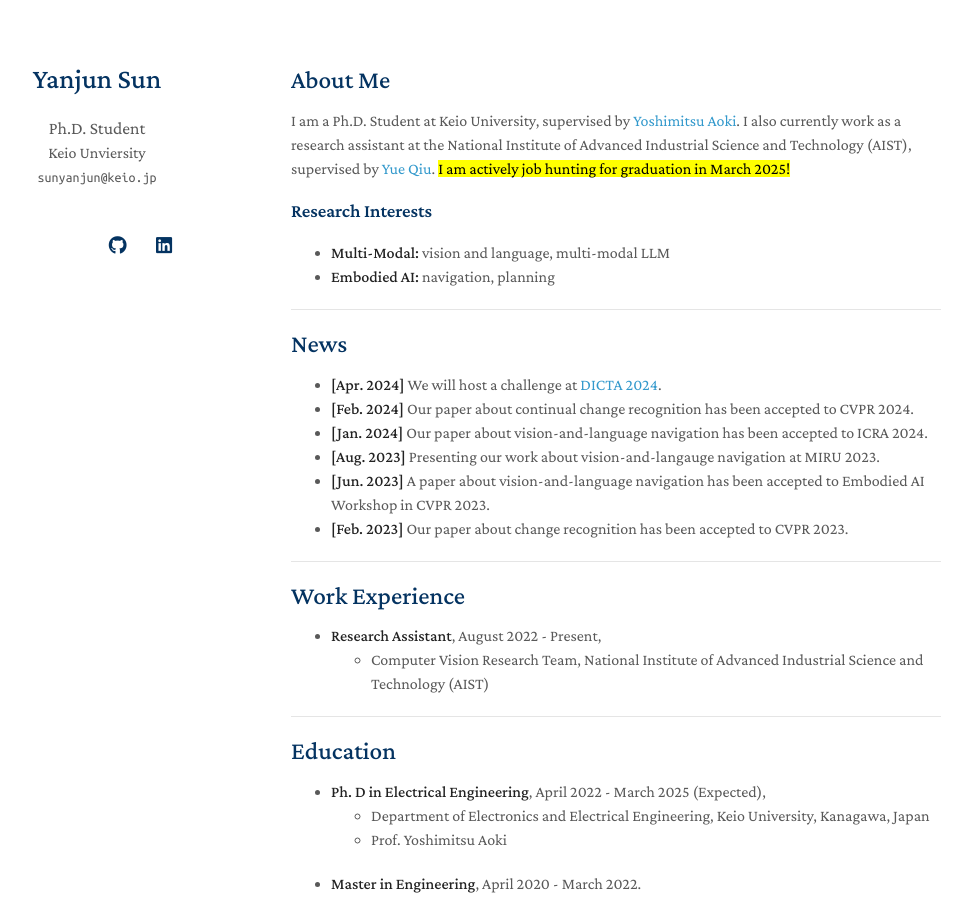
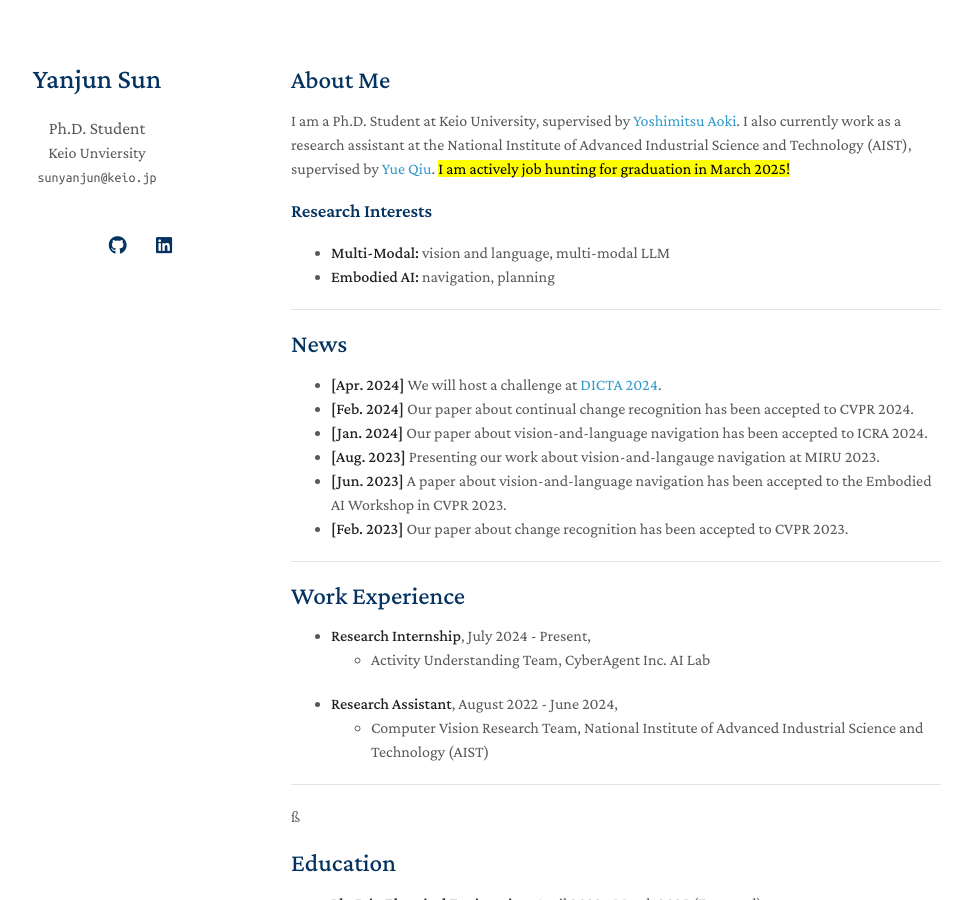
Before and after one commit to AuderySun/AudreySun.github.io, a Jekyll site: the page built from index.md, in a window 1280 px wide and 900 px high. Shown: the whole window, without its empty margins (179-1151 px from the left). Built offline with Jekyll 4.4.1, drawn with Linux system fonts in a browser that asks for light colours; nearby versions of some CDN libraries; a style sheet for code colours, icons or effects is not loaded; our own code applies the rules of GitHub Pages for plain Markdown files.

Commit message:
add experiments

```diff
--- a/index.md
+++ b/index.md
@@ -19,17 +19,19 @@ I am a Ph.D. Student at Keio University, supervised by [Yoshimitsu Aoki](https:/
 - **[Feb. 2024]** Our paper about continual change recognition has been accepted to CVPR 2024.
 - **[Jan. 2024]** Our paper about vision-and-language navigation has been accepted to ICRA 2024.
 - **[Aug. 2023]** Presenting our work about vision-and-langauge navigation at MIRU 2023.
-- **[Jun. 2023]** A paper about vision-and-language navigation has been accepted to Embodied AI Workshop in CVPR 2023.
+- **[Jun. 2023]** A paper about vision-and-language navigation has been accepted to the Embodied AI Workshop in CVPR 2023.
 - **[Feb. 2023]** Our paper about change recognition has been accepted to CVPR 2023.
 
 ---
 ## Work Experience
+- **Research Internship**, July 2024 - Present,
+  - Activity Understanding Team, CyberAgent Inc. AI Lab
 
-- **Research Assistant**, August 2022 - Present,
+- **Research Assistant**, August 2022 - June 2024,
   - Computer Vision Research Team, National Institute of Advanced Industrial Science and Technology (AIST)
 
 ---
-
+ß
 ## Education
 
 - **Ph. D in Electrical Engineering**,  April 2022 - March 2025 (Expected),
```
